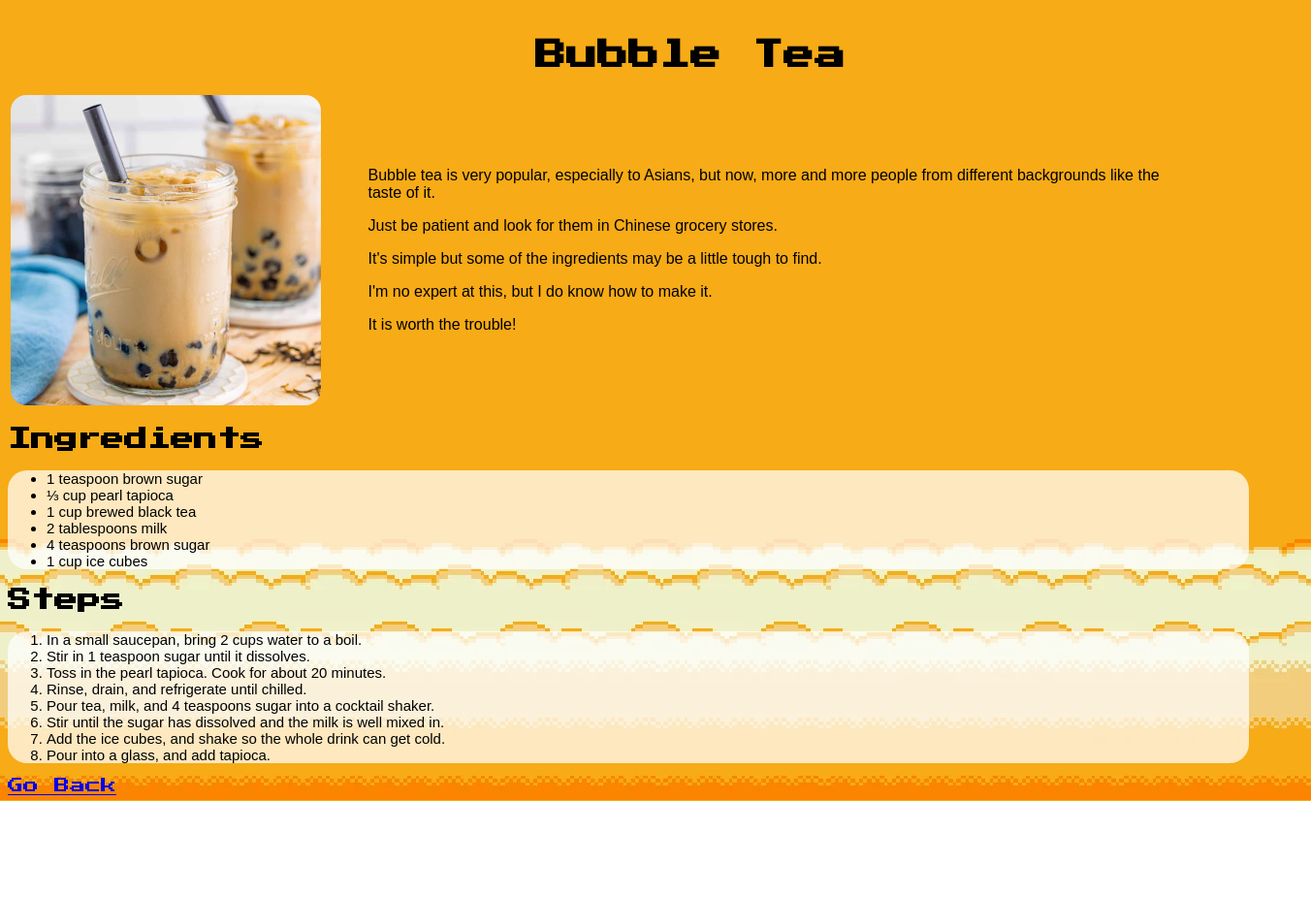
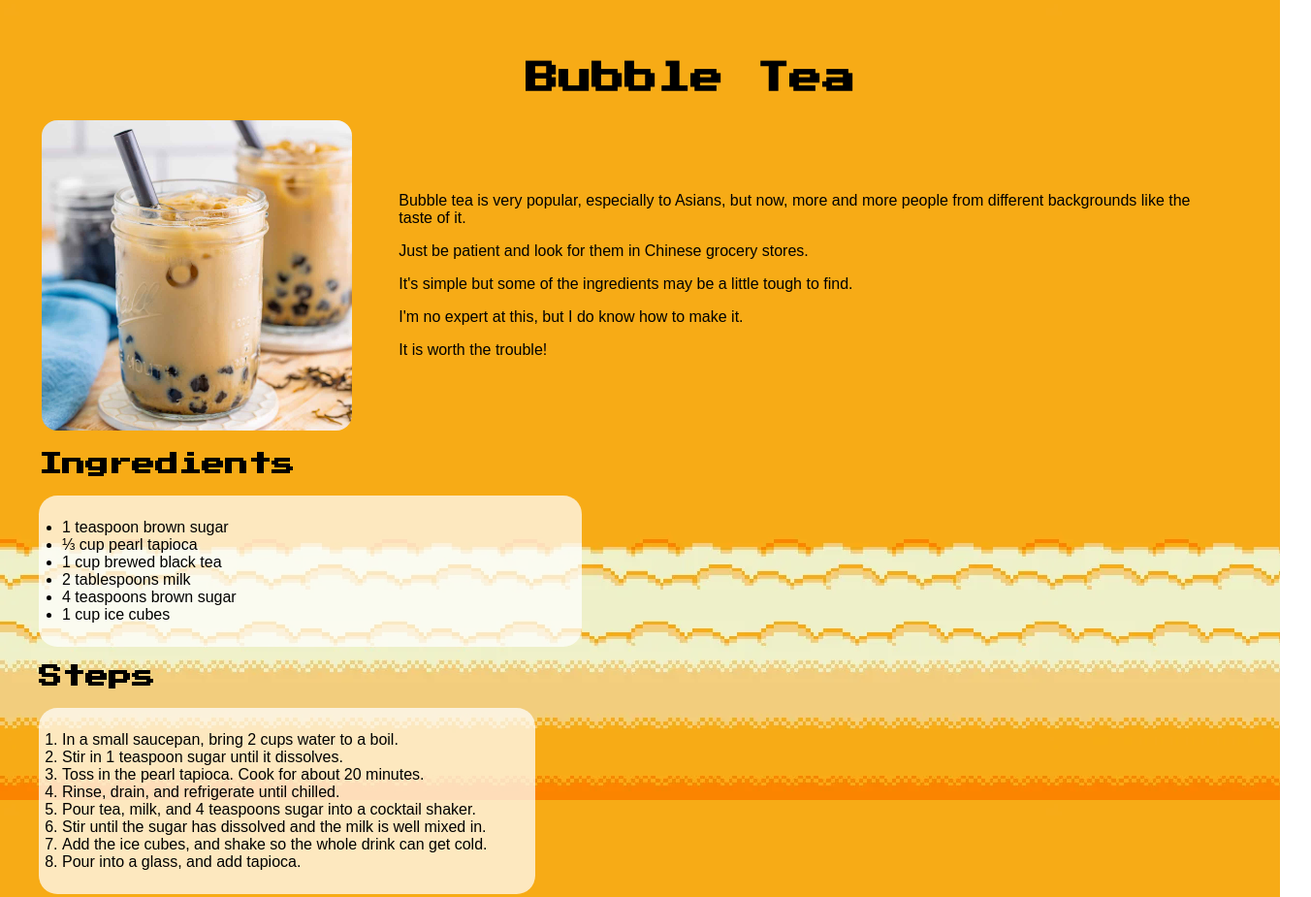
Before and after one commit to sonyamaks/odin-recipes, a plain HTML site: page recipes/bubbletea.html in a window 1280 px wide. Shown: the top 925 px of the page at 97% size, 1352 px wide, since content can reach past the window. Before the commit the page ends 826 px from the top, so only its background shows below. Drawn offline with Linux system fonts and the light colour scheme; a web font is replaced by a local one.

Commit message:
Fixed font sizes

```diff
--- a/recipes/bubbletea.html
+++ b/recipes/bubbletea.html
@@ -53,7 +53,7 @@
 
       <div class="ingredients">
         <h2 class="header">Ingredients</h2>
-        <ul>
+        <ul style="width: 40vw">
           <li>1 teaspoon brown sugar</li>
           <li>⅓ cup pearl tapioca</li>
           <li>1 cup brewed black tea</li>
@@ -63,7 +63,7 @@
         </ul>
       </div>
 
-      <div class="steps">
+      <div class="steps" style="width: 40vw">
         <h2 class="header">Steps</h2>
         <ol>
           <li>In a small saucepan, bring 2 cups water to a boil.</li>
--- a/styles.css
+++ b/styles.css
@@ -8,15 +8,65 @@ body {
   background-image: url(pictures/background.webp);
 }
 
-.header {
-  font-family: "Press Start 2P", system-ui, sans-serif;
-  font-style: normal;
+header {
+  text-align: center;
+  font-weight: 100;
+  width: 100%;
+  margin-left: 5vw;
+  margin-right: 5vw;
 }
 
+footer {
+  margin-left: 5vw;
+  margin-right: 5vw;
+  position: absolute;
+  bottom: 0;
+  text-align: center;
+  font-weight: 100;
+  width: 100%;
+  padding-bottom: 2vw;
+}
+
+ul {
+  background-color: rgba(255, 255, 255, 0.726);
+  border-radius: 1.2rem;
+  font-size: 1rem;
+  padding: 1.5rem;
+}
+
+ol {
+  background-color: rgba(255, 255, 255, 0.726);
+  border-radius: 1.2rem;
+  font-size: 1rem;
+  padding: 1.5rem;
+}
+
+th {
+  margin-left: 10%;
+}
+
+h1 {
+  padding-top: 2rem;
+  font-size: 2.125rem;
+}
+
+img {
+  border-radius: 5%;
+  width: 20rem;
+  height: auto;
+}
+
+/* Classes */
 .main-content {
   justify-content: center;
   align-items: center;
   text-align: justify;
+  margin: 2rem;
+}
+
+.header {
+  font-family: "Press Start 2P", system-ui, sans-serif;
+  font-style: normal;
 }
 
 .description {
@@ -41,56 +91,16 @@ body {
   font-style: normal;
 }
 
-header {
-  text-align: center;
-  font-weight: 100;
-  width: 100%;
-  margin-left: 5vw;
-  margin-right: 5vw;
-}
-
-footer {
-  margin-left: 5vw;
-  margin-right: 5vw;
-  position: absolute;
-  bottom: 0;
-  text-align: center;
-  font-weight: 100;
-  width: 100%;
-  padding-bottom: 2vw;
-}
-
-ul {
-  background-color: rgba(255, 255, 255, 0.726);
-  border-radius: 20px;
-  font-size: 15px;
-}
-
-ol {
-  background-color: rgba(255, 255, 255, 0.726);
-  border-radius: 20px;
-  font-size: 15px;
-}
-
-th {
-  margin-left: 10%;
-}
-
-img {
-  border-radius: 5%;
-  width: 20rem;
-  height: auto;
-}
-
 .page-top {
   display: flex;
   flex-direction: row;
 }
 
 .icon {
-  width: 40px;
+  width: 2.5rem;
+  margin-right: 1rem;
 }
 
-h1 {
-  padding-top: 20px;
+.recipes-list {
+  align-items: center;
 }
```
Also changed, not shown: index.html (+11 -7 lines), recipes/pokebowl.html (+0 -2 lines).
